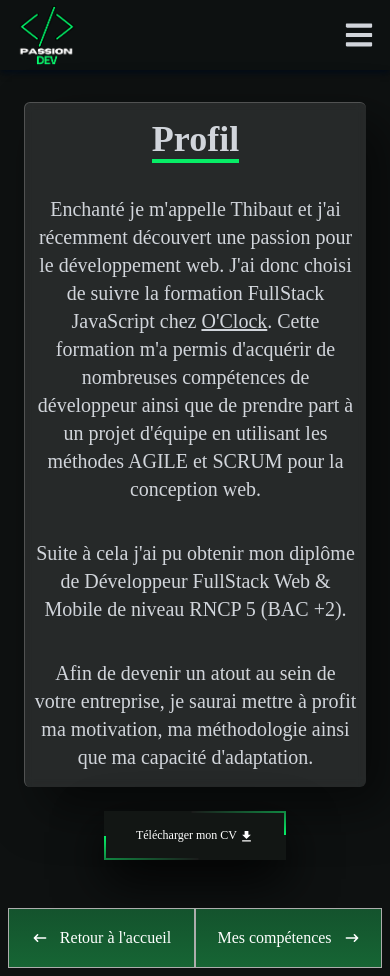
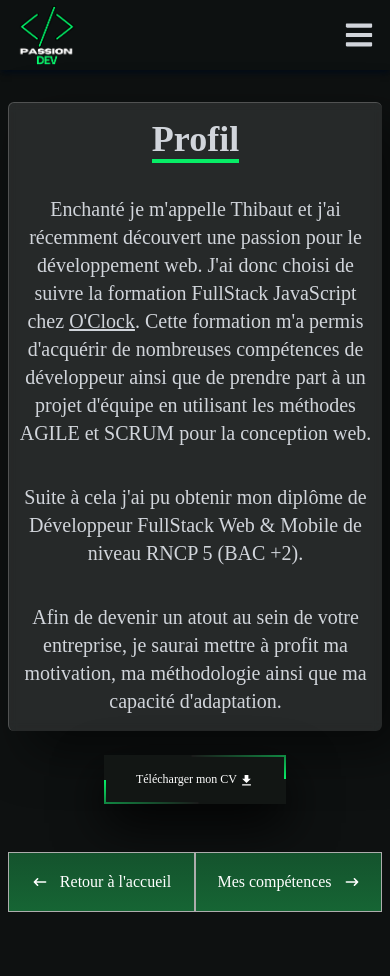
Before and after one commit to ThibautRaimond/portfolio, a React (Create React App) app: page /portfolio/profil in a window 390 px wide. After the commit the page ends 920 px from the top, so only its background shows below. Built offline with nearby package versions, Linux system fonts and the light colour scheme.

Commit message:
smalls margin changes

```diff
--- a/src/pages/CompetencesPage.jsx
+++ b/src/pages/CompetencesPage.jsx
@@ -32,7 +32,7 @@ const CompetencesPage = () => {
 			</Helmet>
 
 			{/* Container */}
-			<div className="card rounded-md py-6 px-4 mx-4 md:my-0 md:mx-auto md:p-8 flex flex-col justify-center align-middle w-[85vw] md:max-w-[750px]">
+			<div className="card rounded-md py-6 px-4 md:my-0 md:mx-auto md:p-8 flex flex-col justify-center align-middle w-[85vw] md:max-w-[750px]">
 				<div className="text-center">
 					<p className="text-4xl font-bold inline border-b-4 border-[#07ed66]">
 						Compétences
--- a/src/pages/ProfilPage.jsx
+++ b/src/pages/ProfilPage.jsx
@@ -25,7 +25,7 @@ const ProfilPage = () => {
 			</Helmet>
 
 			<div className="bg-[#0e1111] text-gray-300 items-center flex flex-col justify-center mx-2">
-				<div className="card rounded-md py-4 mx-4 md:py-4 px-2 md:px-12 mt-4 flex items-center flex-col">
+				<div className="card rounded-md py-4 md:py-4 px-2 md:px-12 mt-4 flex items-center flex-col">
 					<h1 className="text-4xl font-bold inline border-b-4 mb-4 md:mb-6  border-[#07ed66] text-center">
 						Profil
 					</h1>
--- a/src/pages/ProjetsPage.jsx
+++ b/src/pages/ProjetsPage.jsx
@@ -104,7 +104,7 @@ const ProjetsPage = () => {
 							hover:border hover:border-1 border-solid hover:border-[#fff] hover:text-white"
 						>
 							<p className="flex items-center mx-auto">
-								<HiArrowNarrowLeft className="mr-3 leftNavArrow" /> Retour aux
+								<HiArrowNarrowLeft className="ml-3 leftNavArrow" /> Retour aux
 								compétences
 							</p>
 						</Link>
@@ -120,7 +120,7 @@ const ProjetsPage = () => {
 						>
 							<p className="flex items-center mx-auto">
 								Contactez moi par mail
-								<HiArrowNarrowRight className="ml-3 rightNavArrow" />
+								<HiArrowNarrowRight className="mr-3 rightNavArrow" />
 							</p>
 						</Link>
 					</button>
```
Also changed, not shown: 12 other files (tests, documents, lock files or other folders).
